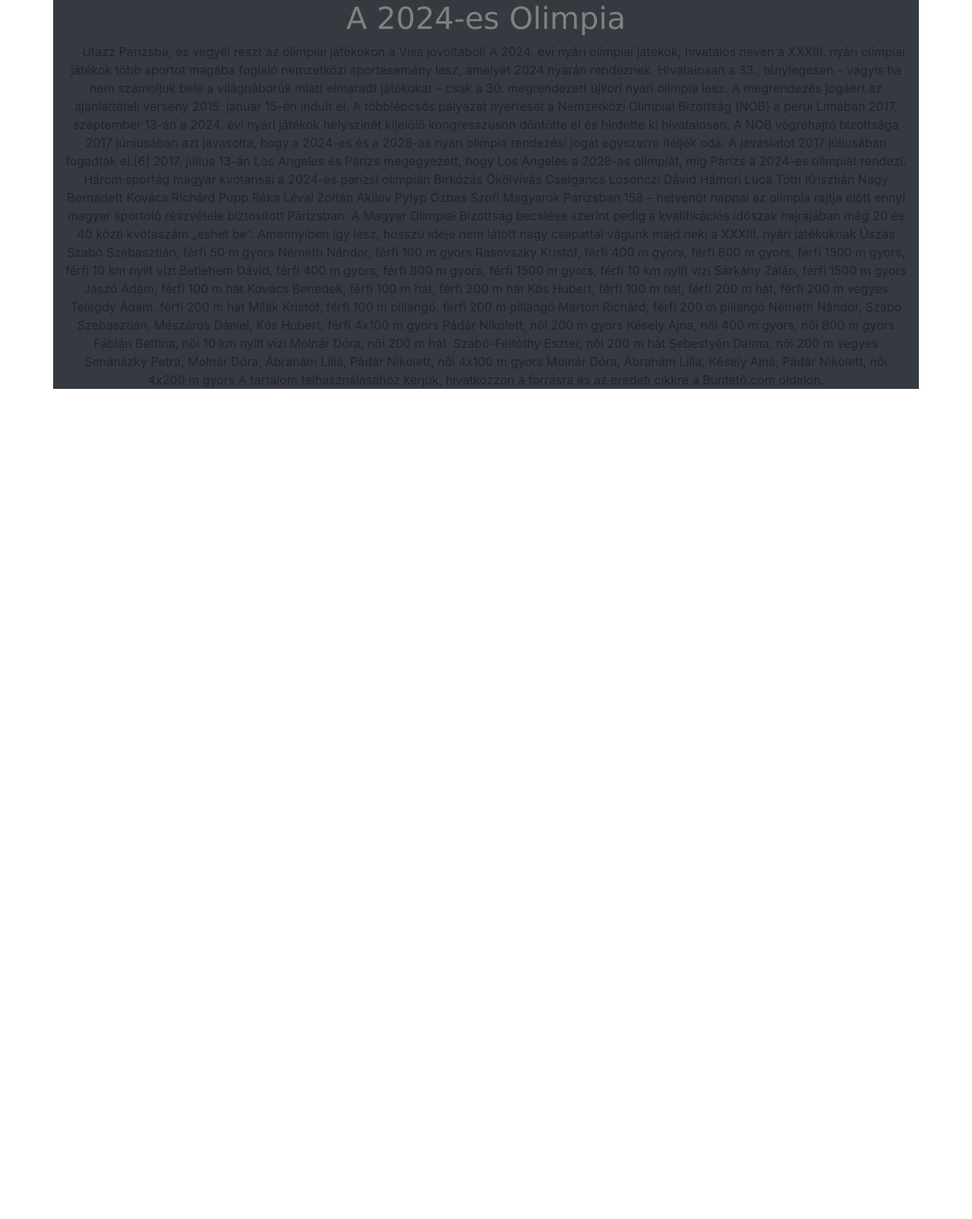
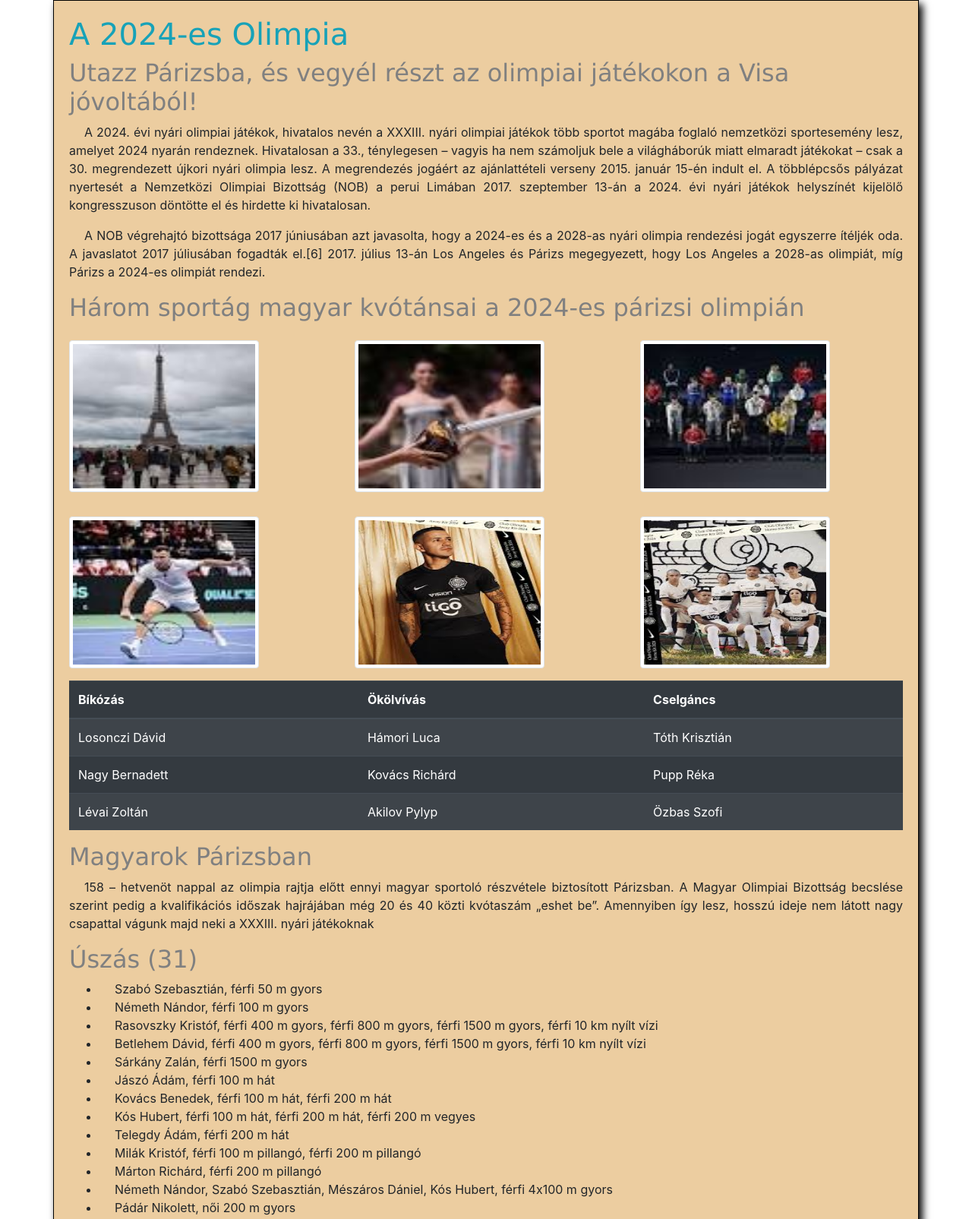
Before and after one commit to Vbucksanalsexohiocz/Vbucksanalsexohiocz.github.io, a plain HTML site: page olimpia/index.html in a window 1280 px wide. Shown: the top 1605 px of the page at 76% size. Before the commit the page ends 800 px from the top, so only its background shows below. Drawn offline with Linux system fonts and the light colour scheme.

Commit message:
Olimpiakeszenkristalyoznifogok

```diff
--- a/olimpia/index.html
+++ b/olimpia/index.html
@@ -1,72 +1,115 @@
 <!DOCTYPE html>
 <html lang="hu">
+
 <head>
     <meta charset="UTF-8">
     <meta name="viewport" content="width=device-width, initial-scale=1.0">
-    <title>2024-es olimpia</title>
-    <link rel="stylesheet" href="bootstrap/bootstrap.css">
-    <link href="olimpia.css" rel="stylesheet">
+    <title>A 2024-es Olimpia</title>
+    <link rel="stylesheet" href="./bootstrap/bootstrap.css">
+    <link rel="stylesheet" href="olimpia.css">
 </head>
+
 <body>
-    <div class="container bg-dark text-center img">
+    <div id="keret" class="container">
+        <h1 class="text-info">A 2024-es Olimpia</h1>
+        <h2>Utazz Párizsba, és vegyél részt az olimpiai játékokon a Visa jóvoltából!</h2>
+        <p>
+            A 2024. évi nyári olimpiai játékok, hivatalos nevén a XXXIII. nyári olimpiai játékok több sportot magába
+            foglaló nemzetközi sportesemény lesz, amelyet 2024 nyarán rendeznek. Hivatalosan a 33., ténylegesen – vagyis
+            ha nem számoljuk bele a világháborúk miatt elmaradt játékokat – csak a 30. megrendezett újkori nyári olimpia
+            lesz. A megrendezés jogáért az ajánlattételi verseny 2015. január 15-én indult el. A többlépcsős pályázat
+            nyertesét a Nemzetközi Olimpiai Bizottság (NOB) a perui Limában 2017. szeptember 13-án a 2024. évi nyári
+            játékok helyszínét kijelölő kongresszuson döntötte el és hirdette ki hivatalosan.
+        </p>
+        <p>A NOB végrehajtó bizottsága 2017 júniusában azt javasolta, hogy a 2024-es és a 2028-as nyári olimpia
+            rendezési jogát egyszerre ítéljék oda. A javaslatot 2017 júliusában fogadták el.[6] 2017. július 13-án Los
+            Angeles és Párizs megegyezett, hogy Los Angeles a 2028-as olimpiát, míg Párizs a 2024-es olimpiát rendezi.
+        </p>
 
-      <h1>A 2024-es Olimpia</h1>
+        <h2>Három sportág magyar kvótánsai a 2024-es párizsi olimpián</h2>
+        <div class="row">
+            <div class="col-lg-4 col-md-6 col-12 my-3">
+                <img src="Kepek/k1.jpg" class="img-thumbnail" alt="Kép 1">
+            </div>
+            <div class="col-lg-4 col-md-6 col-12 my-3">
+                <img src="Kepek/k2.jpg" class="img-thumbnail" alt="Kép 2">
+            </div>
+            <div class="col-lg-4 col-md-6 col-12 my-3">
+                <img src="Kepek/k3.jpg" class="img-thumbnail" alt="Kép 3">
+            </div>
+            <div class="col-lg-4 col-md-6 col-12 my-3">
+                <img src="Kepek/k4.jpg" class="img-thumbnail" alt="Kép 4">
+            </div>
+            <div class="col-lg-4 col-md-6 col-12 my-3">
+                <img src="Kepek/k5.jpg" class="img-thumbnail" alt="Kép 5">
+            </div>
+            <div class="col-lg-4 col-md-6 col-12 my-3">
+                <img src="Kepek/k6.jpg" class="img-thumbnail" alt="Kép 6">
+            </div>
+        </div>
 
-        <p>Utazz Párizsba, és vegyél részt az olimpiai játékokon a Visa jóvoltából!
+        <table class="table table-dark table-striped">
+            <thead>
+                <tr>
+                <th>Bíkózás</th>
+                <th>Ökölvívás</th>
+                <th>Cselgáncs</th>
+                </tr>
+            </thead>
+            <tbody>
+                <tr>
+                <td>Losonczi Dávid</td>
+                <td>Hámori Luca</td>
+                <td>Tóth Krisztián</td>
+                </tr>
+                <tr>
+                <td>Nagy Bernadett</td>
+                <td>Kovács Richárd</td>
+                <td>Pupp Réka</td>
 
-        A 2024. évi nyári olimpiai játékok, hivatalos nevén a XXXIII. nyári olimpiai játékok több sportot magába foglaló nemzetközi sportesemény lesz, amelyet 2024 nyarán rendeznek. Hivatalosan a 33., ténylegesen – vagyis ha nem számoljuk bele a világháborúk miatt elmaradt játékokat – csak a 30. megrendezett újkori nyári olimpia lesz. A megrendezés jogáért az ajánlattételi verseny 2015. január 15-én indult el. A többlépcsős pályázat nyertesét a Nemzetközi Olimpiai Bizottság (NOB) a perui Limában 2017. szeptember 13-án a 2024. évi nyári játékok helyszínét kijelölő kongresszuson döntötte el és hirdette ki hivatalosan.
+                </tr>
+                <tr>
+                    <td>Lévai Zoltán</td>
+                    <td>Akilov Pylyp</td>
+                    <td>Özbas Szofi</td>
+                </tr>
+            </tbody>
+        </table>
+        <h2>Magyarok Párizsban</h2>
+        <p>158 – hetvenöt nappal az olimpia rajtja előtt ennyi magyar sportoló részvétele biztosított Párizsban. A
+            Magyar Olimpiai Bizottság becslése szerint pedig a kvalifikációs időszak hajrájában még 20 és 40 közti
+            kvótaszám „eshet be”. Amennyiben így lesz, hosszú ideje nem látott nagy csapattal vágunk majd neki a XXXIII.
+            nyári játékoknak</p>
 
-        A NOB végrehajtó bizottsága 2017 júniusában azt javasolta, hogy a 2024-es és a 2028-as nyári olimpia rendezési jogát egyszerre ítéljék oda. A javaslatot 2017 júliusában fogadták el.[6] 2017. július 13-án Los Angeles és Párizs megegyezett, hogy Los Angeles a 2028-as olimpiát, míg Párizs a 2024-es olimpiát rendezi.
-
-        Három sportág magyar kvótánsai a 2024-es párizsi olimpián
-
-        Birkózás
-        Ökölvívás
-        Cselgáncs
-
-        Losonczi Dávid
-        Hámori Luca
-        Tóth Krisztián
-
-        Nagy Bernadett
-        Kovács Richárd
-        Pupp Réka
-
-        Lévai Zoltán
-        Akilov Pylyp
-        Özbas Szofi
-
-        Magyarok Párizsban
-
-        158 – hetvenöt nappal az olimpia rajtja előtt ennyi magyar sportoló részvétele biztosított Párizsban. A Magyar Olimpiai Bizottság becslése szerint pedig a kvalifikációs időszak hajrájában még 20 és 40 közti kvótaszám „eshet be”. Amennyiben így lesz, hosszú ideje nem látott nagy csapattal vágunk majd neki a XXXIII. nyári játékoknak
-
-        Úszás
-
-        Szabó Szebasztián, férfi 50 m gyors
-        Németh Nándor, férfi 100 m gyors
-        Rasovszky Kristóf, férfi 400 m gyors, férfi 800 m gyors, férfi 1500 m gyors, férfi 10 km nyílt vízi
-        Betlehem Dávid, férfi 400 m gyors, férfi 800 m gyors, férfi 1500 m gyors, férfi 10 km nyílt vízi
-        Sárkány Zalán, férfi 1500 m gyors
-        Jászó Ádám, férfi 100 m hát
-        Kovács Benedek, férfi 100 m hát, férfi 200 m hát
-        Kós Hubert, férfi 100 m hát, férfi 200 m hát, férfi 200 m vegyes
-        Telegdy Ádám, férfi 200 m hát
-        Milák Kristóf, férfi 100 m pillangó, férfi 200 m pillangó
-        Márton Richárd, férfi 200 m pillangó
-        Németh Nándor, Szabó Szebasztián, Mészáros Dániel, Kós Hubert, férfi 4x100 m gyors
-        Pádár Nikolett, női 200 m gyors
-        Késely Ajna, női 400 m gyors, női 800 m gyors
-        Fábián Bettina, női 10 km nyílt vízi
-        Molnár Dóra, női 200 m hát
-        Szabó-Feltóthy Eszter, női 200 m hát
-        Sebestyén Dalma, női 200 m vegyes
-        Senánszky Petra, Molnár Dóra, Ábrahám Lilla, Pádár Nikolett, női 4x100 m gyors
-        Molnár Dóra, Ábrahám Lilla, Késely Ajna, Pádár Nikolett, női 4x200 m gyors
-
-        A tartalom felhasználásához kérjük, hivatkozzon a forrásra és az eredeti cikkre a Büntető.com oldalon. </p>
-
-        <!-- https://bunteto.com/a-2024-es-parizsi-olimpia-magyar-kvotasai -->
-
+        <h2>Úszás (31)</h2>
+        <ul>
+            <li>Szabó Szebasztián, férfi 50 m gyors</li>
+            <li>Németh Nándor, férfi 100 m gyors</li>
+            <li>Rasovszky Kristóf, férfi 400 m gyors, férfi 800 m gyors, férfi 1500 m gyors, férfi 10 km nyílt vízi</li>
+            <li>Betlehem Dávid, férfi 400 m gyors, férfi 800 m gyors, férfi 1500 m gyors, férfi 10 km nyílt vízi</li>
+            <li>Sárkány Zalán, férfi 1500 m gyors</li>
+            <li>Jászó Ádám, férfi 100 m hát</li>
+            <li>Kovács Benedek, férfi 100 m hát, férfi 200 m hát</li>
+            <li>Kós Hubert, férfi 100 m hát, férfi 200 m hát, férfi 200 m vegyes</li>
+            <li>Telegdy Ádám, férfi 200 m hát</li>
+            <li>Milák Kristóf, férfi 100 m pillangó, férfi 200 m pillangó</li>
+            <li>Márton Richárd, férfi 200 m pillangó</li>
+            <li>Németh Nándor, Szabó Szebasztián, Mészáros Dániel, Kós Hubert, férfi 4x100 m gyors</li>
+            <li>Pádár Nikolett, női 200 m gyors</li>
+            <li>Késely Ajna, női 400 m gyors, női 800 m gyors</li>
+            <li>Fábián Bettina, női 10 km nyílt vízi</li>
+            <li>Molnár Dóra, női 200 m hát </li>
+            <li>Szabó-Feltóthy Eszter, női 200 m hát</li>
+            <li>Sebestyén Dalma, női 200 m vegyes</li>
+            <li>Senánszky Petra, Molnár Dóra, Ábrahám Lilla, Pádár Nikolett, női 4x100 m gyors</li>
+            <li>Molnár Dóra, Ábrahám Lilla, Késely Ajna, Pádár Nikolett, női 4x200 m gyors</li>
+        </ul>
+        <p>
+            A tartalom felhasználásához kérjük, hivatkozzon a forrásra és az eredeti cikkre a <a
+                href="https://bunteto.com/a-2024-es-parizsi-olimpia-magyar-kvotasai" class="forras"
+                target="_blank">Büntető.com</a> oldalon.
+        </p>
     </div>
 </body>
+
 </html>
--- a/olimpia/olimpia.css
+++ b/olimpia/olimpia.css
@@ -3,13 +3,13 @@
   padding: 20px;
   border: 1px solid black;
   box-shadow: 5px 5px 10px black;
-
+  background-color: rgba(234, 200, 150, 0.9);
 
 }
 
 #kep1 {
   height: 150px;
-
+  padding: 20px;
   float: right;
 
 }
@@ -18,8 +18,8 @@ a {
 
 }
 .img-thumbnail{
-	width:250px;
-	height:200px;
+  width:250px;
+  height:200px;
 }
 
 
@@ -29,6 +29,18 @@ h1, h2 {
 }
 
 p, li {
-
+  text-align: justify;
   text-indent: 20px;
 }
+
+
+.forras {
+  color: red;
+  font-weight: bold;
+  text-decoration: none;
+  margin-top: 30px;
+}
+
+.forras:hover {
+  text-decoration: underline;
+}
```
